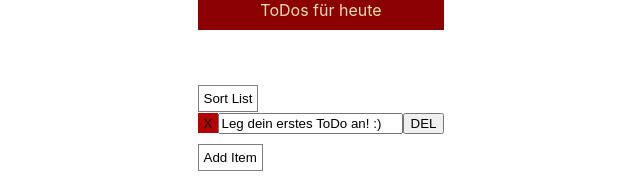
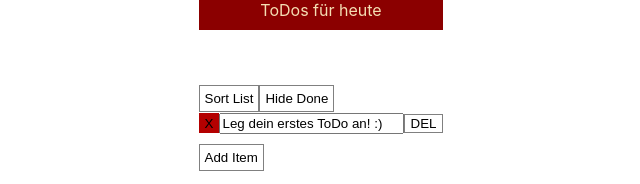
Before and after one commit to olrchhlm/ToDoApp-React, a React (Create React App) app: page / in a window 1280 px wide. Shown: the top 184 px of the page, without its empty margins (319-959 px from the left). Built offline with nearby package versions, Linux system fonts and the light colour scheme.

Commit message:
Added Hide Button - no functionality

```diff
--- a/src/App.css
+++ b/src/App.css
@@ -33,10 +33,9 @@
   border: none;
 }
 
-remove-button {
-  height: 20px;
-  width: 20px;
-  border: none;
+.remove-button {
+  border: 1px solid grey;
+  background: none;
 }
 
 .footer {
--- a/src/components/List.js
+++ b/src/components/List.js
@@ -35,7 +35,8 @@ class List extends React.Component {
     let storedListOfItems = JSON.parse(localStorage.getItem("toDoListItems"));
     if (storedListOfItems) {
       this.state = {
-        listOfItems: [...storedListOfItems]
+        listOfItems: [...storedListOfItems],
+        hideDoneActive: false
       };
     } else {
       this.state = {
@@ -102,6 +103,9 @@ class List extends React.Component {
         <button onClick={this.sortListOfItems} className="add-button">
           Sort List
         </button>
+        <button onClick="" className="add-button">
+          Hide Done
+        </button>
 
         {this.state.listOfItems.map((item, i) => (
           <ListComponent
```
